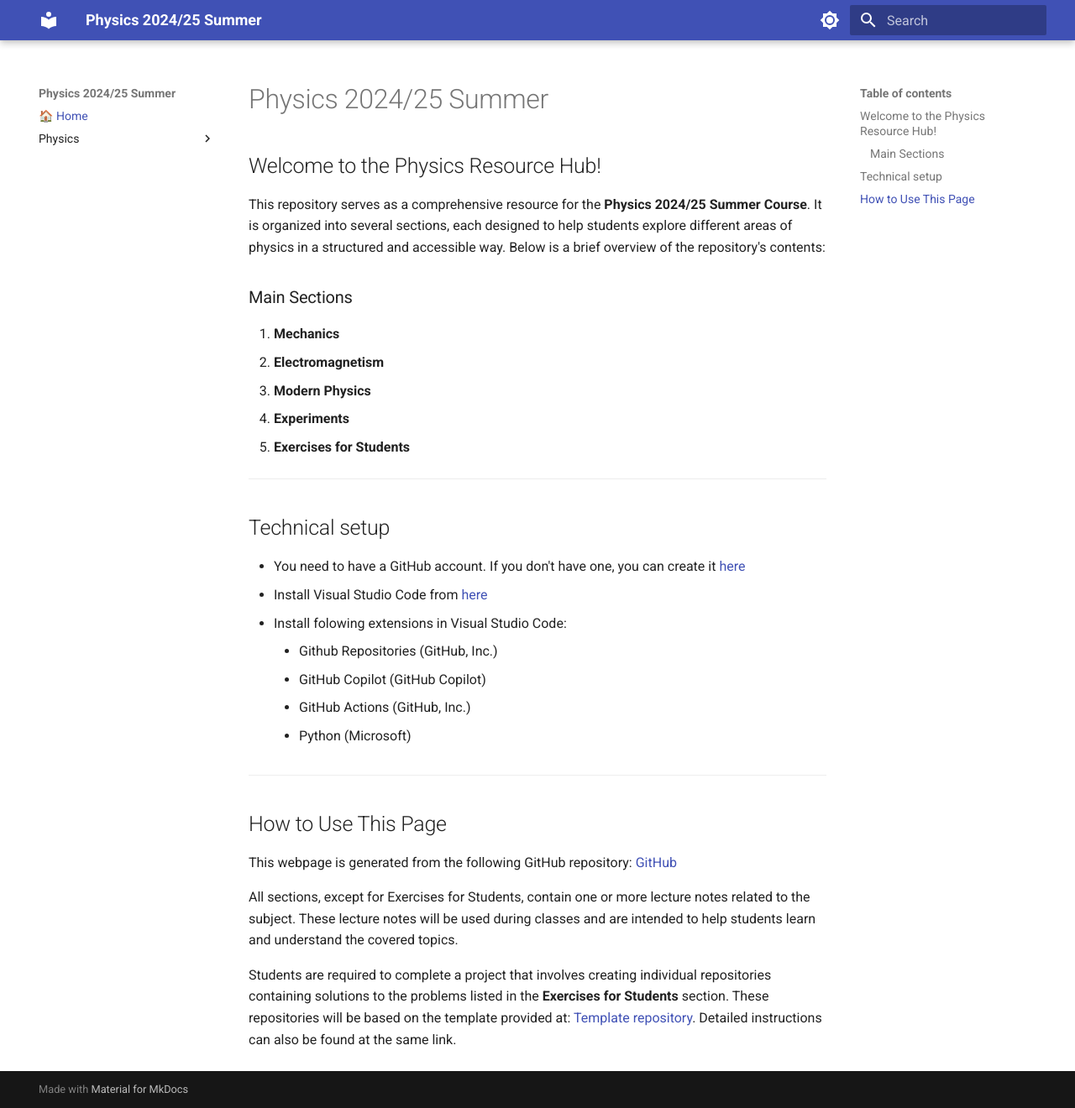
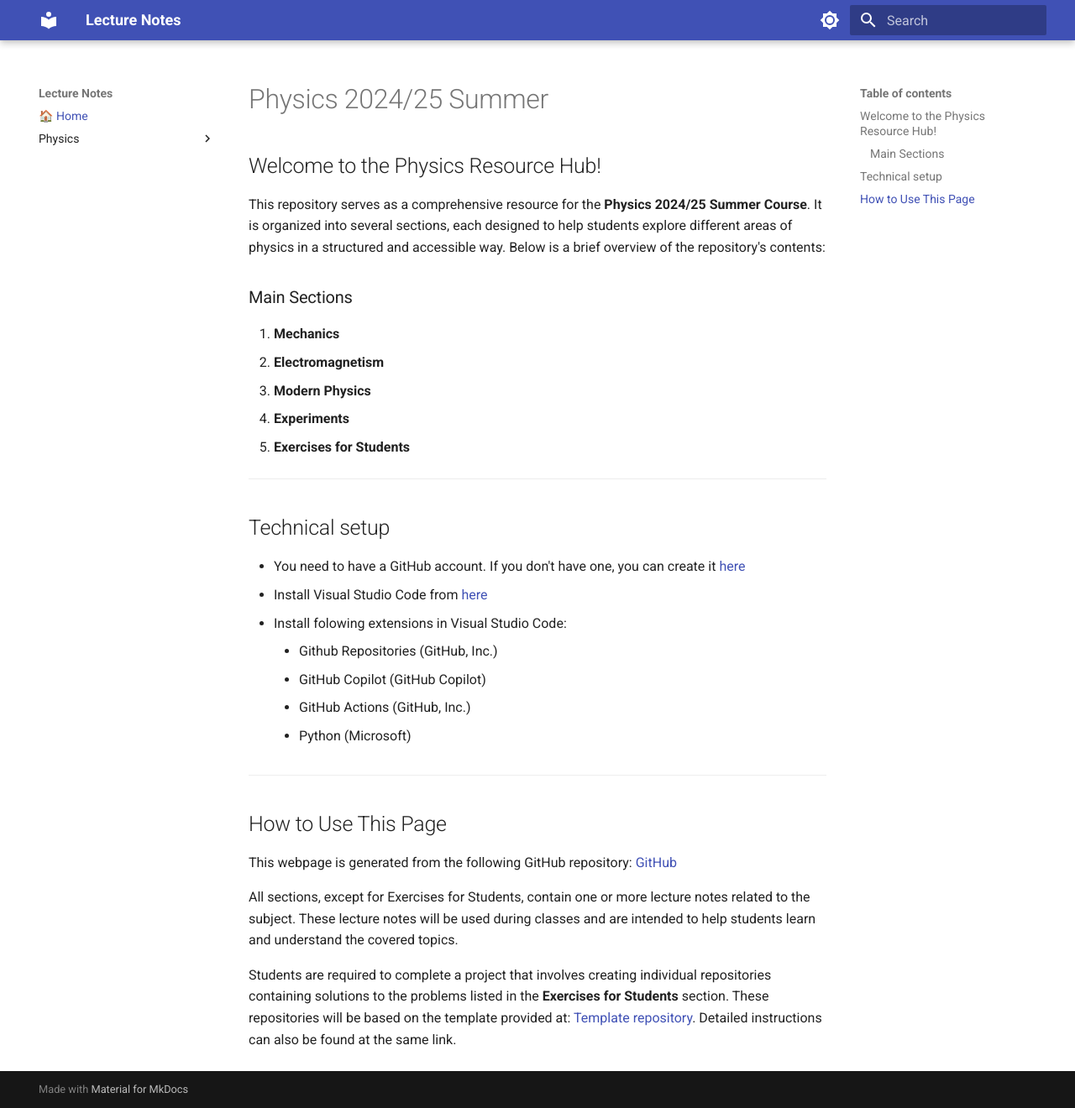
Before and after one commit to yusuf21sami/Mathematics_Physics_Lectures, an MkDocs documentation site: the page built from docs/index.md, in a window 1280 px wide and 1320 px high. Shown: the whole window at 84% size. Built offline with MkDocs 1.6.1 and Material for MkDocs 9.7.7, drawn with Linux system fonts in a browser that asks for light colours; nearby versions of some CDN libraries.

Commit message:
fix build, and web name

```diff
--- a/mkdocs.yml
+++ b/mkdocs.yml
@@ -1,4 +1,4 @@
-site_name: Physics 2024/25 Summer
+site_name: Lecture Notes
 nav:
   - 🏠 Home: index.md
   - Physics:
```
Also changed, not shown: 1 other file.
